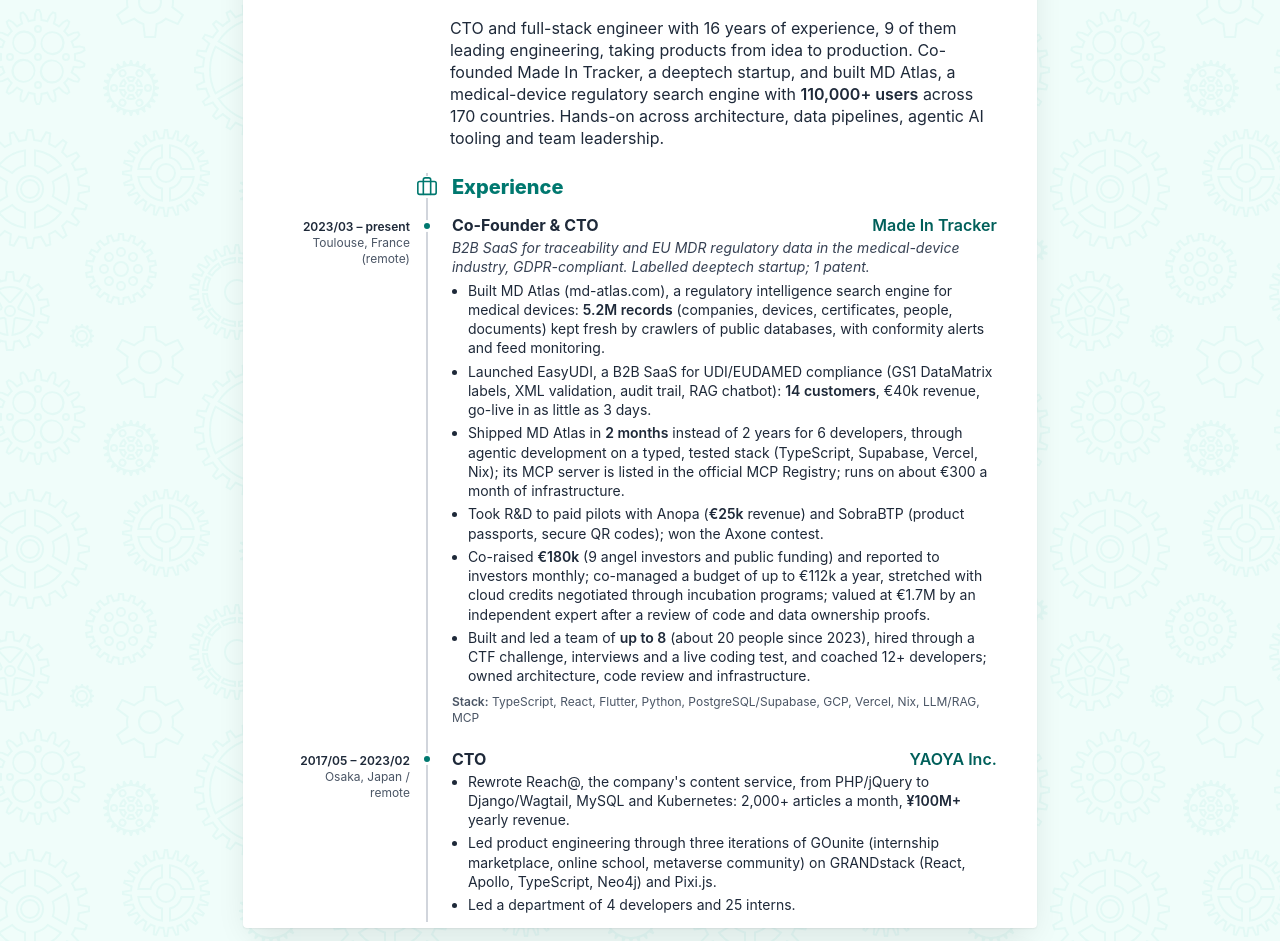
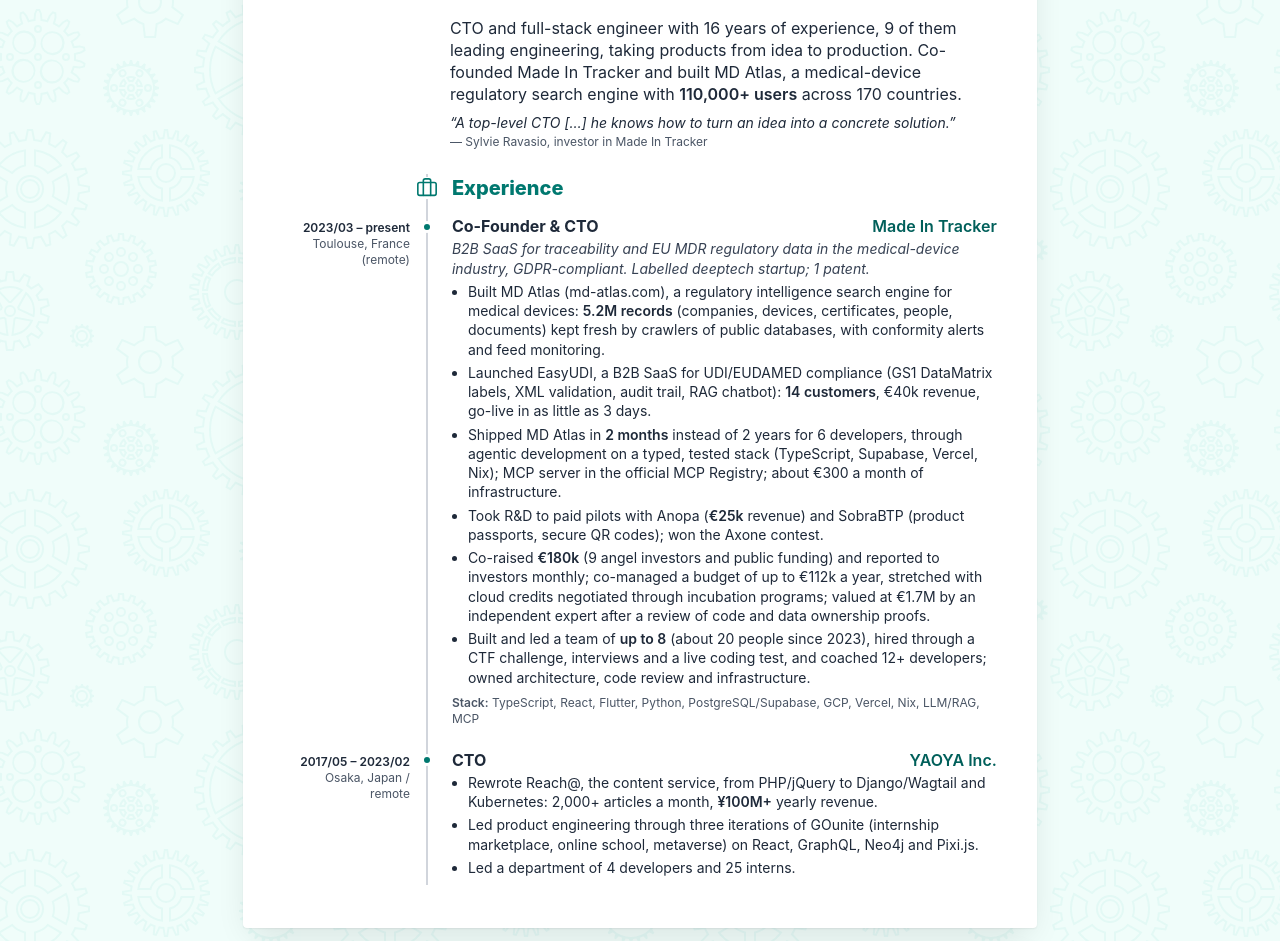
Before and after one commit to AdrienLemaire/cv, a website: page index.html in a window 1280 px wide. Shown: the part 211-1152 px from the top of the page. Drawn offline with Linux system fonts and the light colour scheme; files whose address does not match are found by name.

Commit message:
Add pull quote under summary

```diff
--- a/index.html
+++ b/index.html
@@ -66,10 +66,16 @@
           <h2 id="summary-title" class="sr-only">Summary</h2>
           <p class="leading-snug">CTO and full-stack engineer with 16 years of
             experience, 9 of them leading engineering, taking products from
-            idea to production. Co-founded Made In Tracker, a deeptech
-            startup, and built MD Atlas, a medical-device regulatory search
-            engine with <strong>110,000+ users</strong> across 170 countries. Hands-on across architecture,
-            data pipelines, agentic AI tooling and team leadership.</p>
+            idea to production. Co-founded Made In Tracker and built MD
+            Atlas, a medical-device regulatory search engine with
+            <strong>110,000+ users</strong> across 170 countries.</p>
+          <figure class="mt-2">
+            <blockquote class="text-sm leading-snug italic">“A top-level CTO […]
+              he knows how to turn an idea into a concrete solution.”</blockquote>
+            <figcaption class="mt-0.5 text-xs text-gray-600">— <a
+              class="contact-link" href="https://www.linkedin.com/in/adrienlemaire/details/recommendations/">Sylvie Ravasio</a>, investor in
+              Made In Tracker</figcaption>
+          </figure>
         </div>
       </section>
 
@@ -109,9 +115,8 @@
                 days.</li>
               <li>Shipped MD Atlas in <strong>2&nbsp;months</strong> instead of 2 years for 6
                 developers, through agentic development on a typed, tested
-                stack (TypeScript, Supabase, Vercel, Nix); its MCP server is
-                listed in the official MCP Registry; runs on about €300 a month
-                of infrastructure.</li>
+                stack (TypeScript, Supabase, Vercel, Nix); MCP server in the
+                official MCP Registry; about €300 a month of infrastructure.</li>
               <li>Took R&amp;D to paid pilots with Anopa (<strong>€25k</strong> revenue) and
                 SobraBTP (product passports, secure QR codes); won the Axone
                 contest.</li>
@@ -143,12 +148,12 @@
               <a class="entry-company contact-link" href="https://yaoya.io/">YAOYA Inc.</a>
             </h3>
             <ul class="bullets">
-              <li>Rewrote Reach@, the company's content service, from
-                PHP/jQuery to Django/Wagtail, MySQL and Kubernetes: 2,000+
-                articles a month, <strong>¥100M+</strong> yearly revenue.</li>
+              <li>Rewrote Reach@, the content service, from PHP/jQuery to
+                Django/Wagtail and Kubernetes: 2,000+ articles a month,
+                <strong>¥100M+</strong> yearly revenue.</li>
               <li>Led product engineering through three iterations of GOunite
-                (internship marketplace, online school, metaverse community) on
-                GRANDstack (React, Apollo, TypeScript, Neo4j) and Pixi.js.</li>
+                (internship marketplace, online school, metaverse) on React,
+                GraphQL, Neo4j and Pixi.js.</li>
               <li>Led a department of 4 developers and 25 interns.</li>
             </ul>
           </div>
@@ -308,15 +313,6 @@
             <img class="section-icon" src="assets/icons/quote.svg" alt="">
             <h2 id="recommendations-title" class="section-title">Recommendations</h2>
             <figure class="mt-1">
-              <blockquote class="text-sm leading-snug italic">“I highly recommend
-                Adrien, a top-level CTO […] he knows how to turn an idea into a
-                concrete solution, with rigour, efficiency and a real technical
-                vision.”</blockquote>
-              <figcaption class="mt-0.5 text-xs text-gray-600">— <a
-                class="contact-link" href="https://www.linkedin.com/in/adrienlemaire/details/recommendations/">Sylvie Ravasio</a>, investor in
-                Made In Tracker</figcaption>
-            </figure>
-            <figure class="mt-2">
               <blockquote class="text-sm leading-snug italic">“Adrien is what I
                 would call an ‘enabler’. […] He thinks that a small team of
                 extremely good developers produce a better output than a large
@@ -325,6 +321,15 @@
               <figcaption class="mt-0.5 text-xs text-gray-600">— <a
                 class="contact-link" href="https://www.linkedin.com/in/adrienlemaire/details/recommendations/">Jimmy Crequer</a>, direct report
                 at YAOYA &amp; contractor at Made In Tracker</figcaption>
+            </figure>
+            <figure class="mt-2">
+              <blockquote class="text-sm leading-snug italic">“[…] his constant
+                learning and strong architectural perspective. […] he
+                demonstrated that he is a resilient leader. […] I'd definitely
+                recommend him for a leadership position.”</blockquote>
+              <figcaption class="mt-0.5 text-xs text-gray-600">— <a
+                class="contact-link" href="https://www.linkedin.com/in/adrienlemaire/details/recommendations/">Marcel Akiyama</a>, Product
+                Designer, at Alpaca and Made In Tracker</figcaption>
             </figure>
           </div>
         </div>
```
Also changed, not shown: 1 other file.
